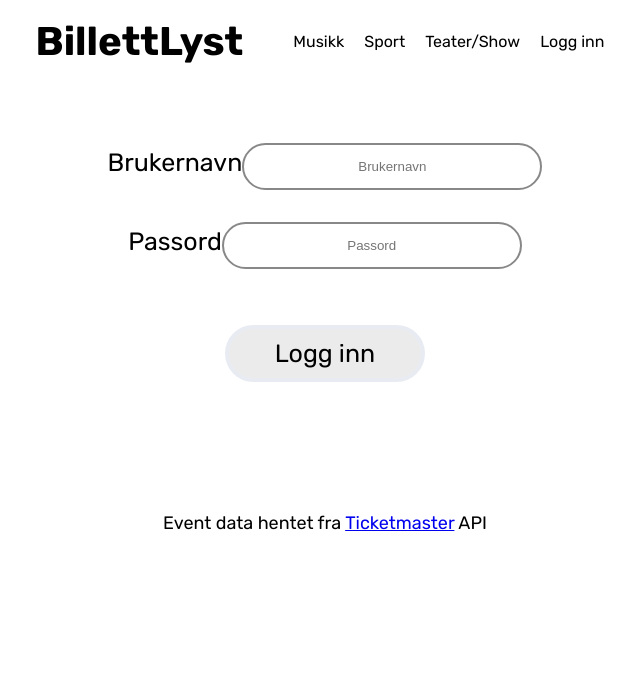
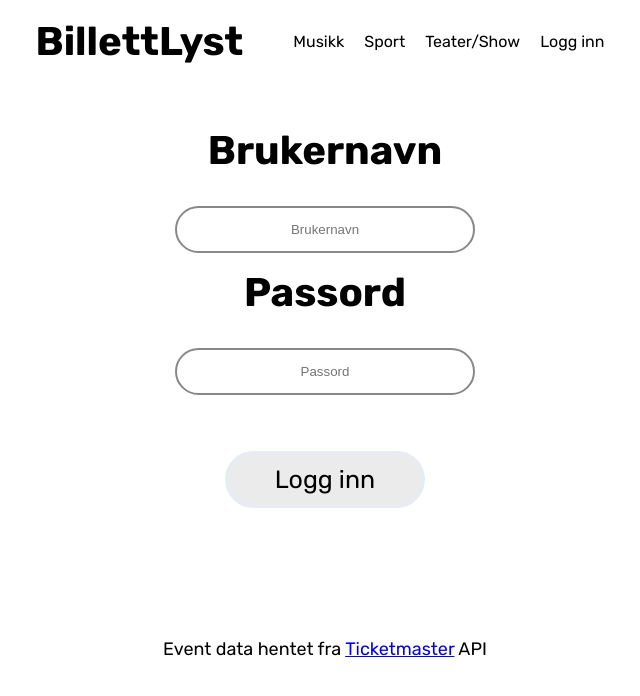
Before and after one commit to Madelenkr/Eksamen_UIN24, a React (Vite) app: page /dashboard in a window 1280 px wide. Shown: the top 696 px of the page, without its empty margins (347-987 px from the left). Built offline with nearby package versions, Linux system fonts and the light colour scheme.

Commit message:
CSS for login

```diff
--- a/src/components/LoginForm.jsx
+++ b/src/components/LoginForm.jsx
@@ -14,8 +14,8 @@ export default function LoginForm({ onLogin }) {
         <section className="login-section">
 
             <form className= "login-form" onSubmit={handleSubmit}>
+                <h2 className='login-h2'>Brukernavn</h2>
                 <label className="form-label">
-                    Brukernavn
                     <input className='form-input'
                     type="text"
                     name="username"
@@ -26,8 +26,8 @@ export default function LoginForm({ onLogin }) {
                     />
                 </label>
 
+                <h2 className='login-h2'>Passord</h2>
                 <label className="form-label">
-                    Passord
                     <input className='form-input'
                     type="password"
                     id="password"
--- a/src/styles/dashboard.css
+++ b/src/styles/dashboard.css
@@ -66,6 +66,12 @@ input:focus{
     border-radius: 40px;
     text-decoration: none;
     transition: background-color 0.s ease, color 0.3s ease;
+}
+
+.login-section {
+    display: flex;
+    flex-direction: column;
+    align-items: center;
 }
 
 .dashboard-title {
```
